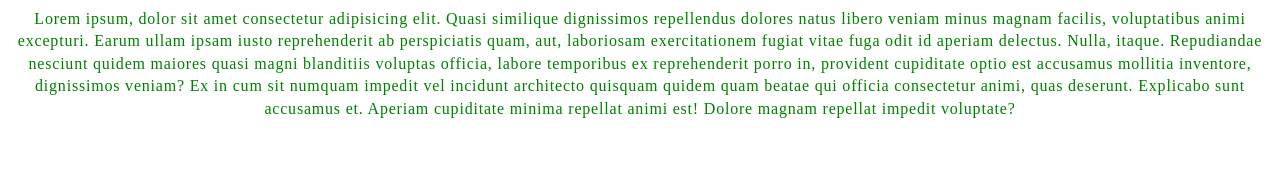
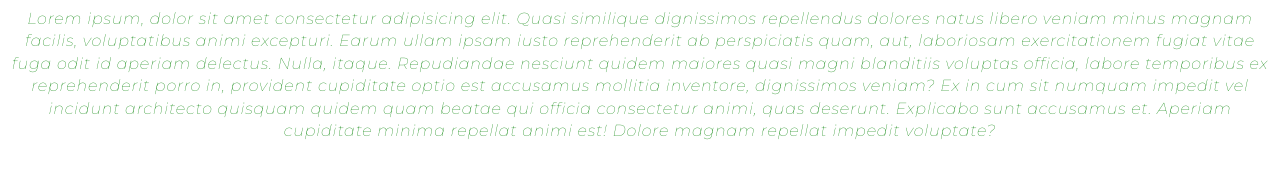
Before and after one commit to glira12/Homeworks, a plain HTML site: page task1/index.html in a window 1280 px wide. Drawn offline with Linux system fonts and the light colour scheme.

Commit message:
Homework1

```diff
--- a/task1/css/style.css
+++ b/task1/css/style.css
@@ -1,8 +1,10 @@
 div{
+    font-family: 'Montserrat', sans-serif;
     color: green;
     font-size: 1rem;
     line-height: 1.4;
     letter-spacing: 0.05em;
     text-align: center;
     font-weight: medium;
+
     }
--- a/task1/index.html
+++ b/task1/index.html
@@ -6,9 +6,11 @@
     <meta http-equiv="X-UA-Compatible" content="IE=edge">
     <meta name="viewport" content="width=device-width, initial-scale=1.0">
     <title>Document</title>
+
     <link rel="preconnect" href="https://fonts.gstatic.com">
-    <link href="https://fonts.googleapis.com/css2?family=Montserrat:wght@100&display=swap" rel="stylesheet">
+<link href="https://fonts.googleapis.com/css2?family=Montserrat:ital,wght@1,100&display=swap" rel="stylesheet">
     <link rel="stylesheet" href="css/style.css">
+
 </head>
 
 <body>
@@ -17,7 +19,8 @@
         perspiciatis quam, aut, laboriosam exercitationem fugiat vitae fuga odit id aperiam delectus. Nulla, itaque.
         Repudiandae nesciunt quidem maiores quasi magni blanditiis voluptas officia, labore temporibus ex reprehenderit
         porro in, provident cupiditate optio est accusamus mollitia inventore, dignissimos veniam? Ex in cum sit numquam
-        impedit vel incidunt architecto quisquam quidem quam beatae qui officia consectetur animi, quas deserunt. Explicabo
+        impedit vel incidunt architecto quisquam quidem quam beatae qui officia consectetur animi, quas deserunt.
+        Explicabo
         sunt accusamus et. Aperiam cupiditate minima repellat animi est! Dolore magnam repellat impedit voluptate?
     </div>
 </body>
```
